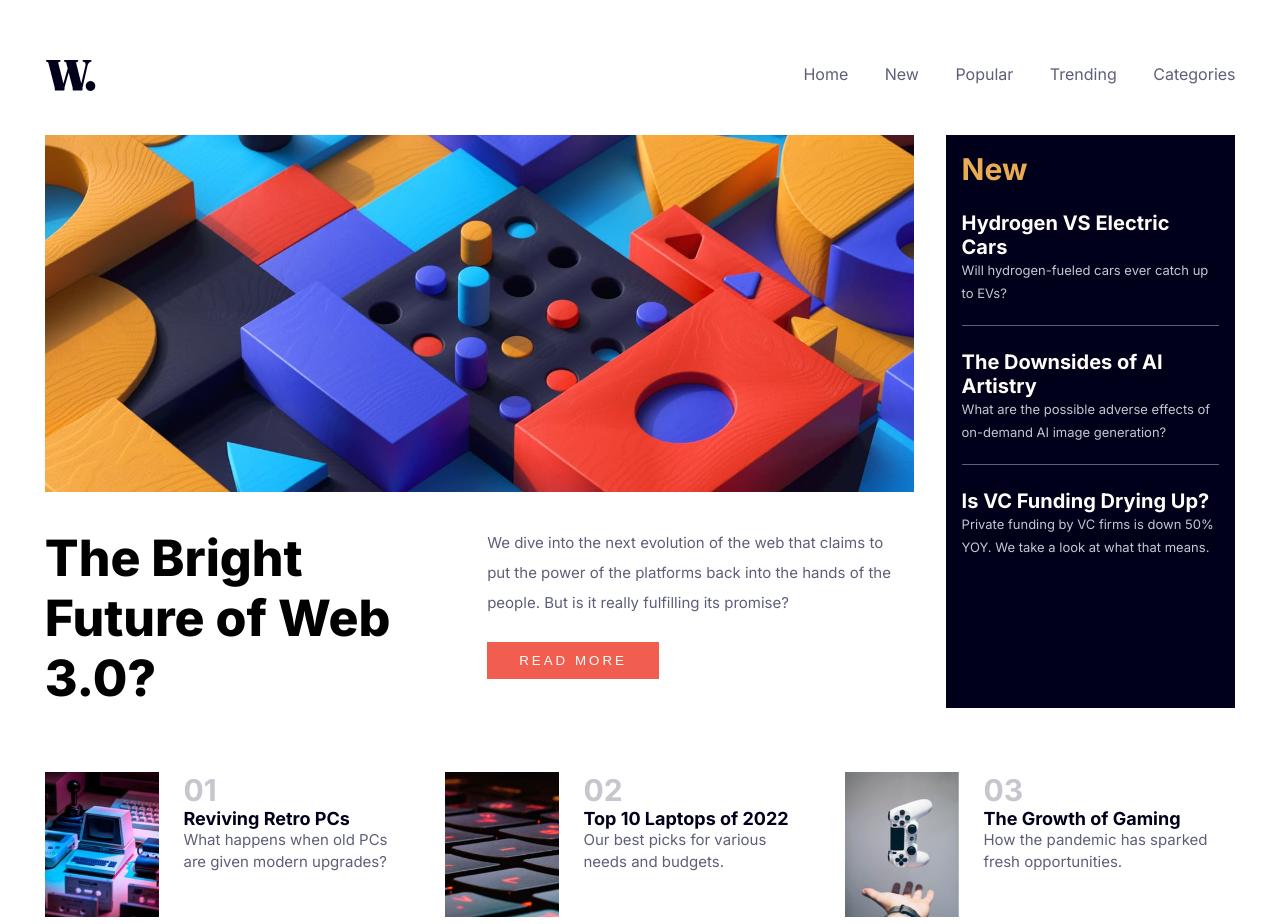
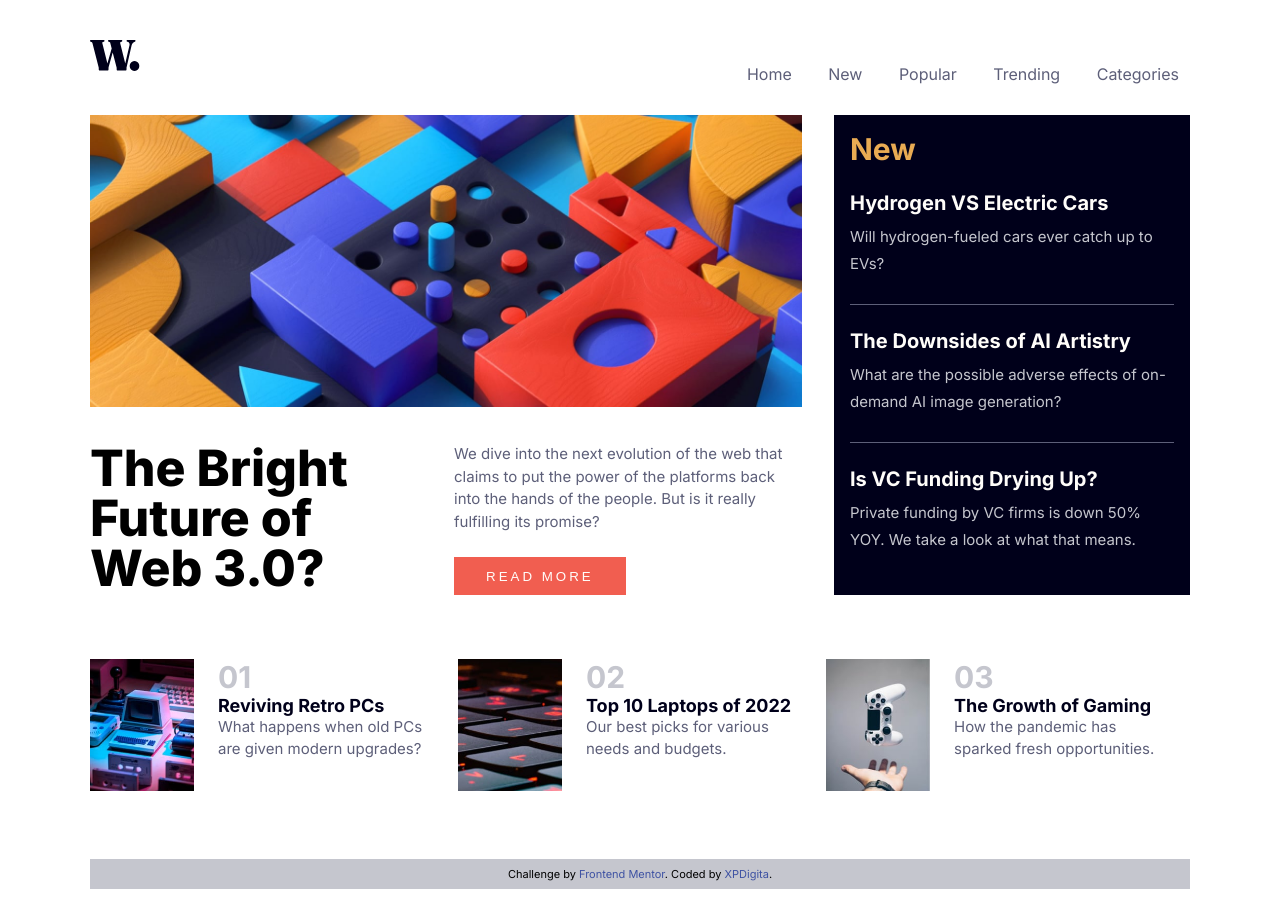
Before and after one commit to Oke2022/news-homepage-main, a plain HTML site: page index.html in a window 1280 px wide. Shown: the top 924 px of the page. After the commit the page ends 889 px from the top, so only its background shows below. Drawn offline with nearby package versions, Linux system fonts and the light colour scheme.

Commit message:
hover state and max-width

```diff
--- a/index.html
+++ b/index.html
@@ -49,9 +49,9 @@
         </div>
 
     </header>
-
-    <img class="company-logo" src="./assets/images/logo.svg" alt="company's logo">
-
+    <div class="company-logo-container">
+        <img class="company-logo" src="./assets/images/logo.svg" alt="company's logo">
+    </div>
 
 
 
--- a/styles.css
+++ b/styles.css
@@ -30,25 +30,15 @@ body {
 
 /* Menu and toogler css */
 
-.nav-container {
-    margin-right: 2.5%;
-}
-
-.container {
-    width: 93%;
-    max-width: 1300px;
-    margin: 0 auto;
-}
-
 header {
-    color: #1f1f1c;
     position: relative;
 }
 
-header::after {
-    content: '';
-    clear: both;
-    display: block;
+.nav-container {
+    /* margin-right: 2.5%; */
+    width: 93%;
+    max-width: 1100px;
+    margin: 0 auto;
 }
 
 .site-nav {
@@ -95,7 +85,7 @@ header::after {
 
 .site-nav a:hover,
 .site-nav a:focus {
-    color: var(--nuetral-clr-Very-dark-blue);
+    color: var(--primary-color-red);
 }
 
 .menu-toggle {
@@ -183,7 +173,7 @@ header::after {
     }
     .site-nav a:hover,
     .site-nav a:focus {
-        background: transparent;
+        color: var(--primary-color-red);
     }
     .site-nav--icon {
         display: none;
@@ -193,9 +183,16 @@ header::after {
 
 /* company logo....... */
 
+.company-logo-container,
+.container,
+section {
+    width: 93%;
+    max-width: 1100px;
+    margin: 0 auto;
+}
+
 .company-logo {
     position: relative;
-    left: 3.6%;
     margin: 2.5rem 0 2.5rem;
     width: 50px;
 }
@@ -207,12 +204,13 @@ h1 {
     font-size: 50px;
     font-weight: 800;
     padding-left: 0 !important;
+    line-height: 1;
 }
 
 p {
     font-size: var(--font-size-paragraph);
     color: var(--nuetral-clr-Dark-grayish-blue);
-    line-height: 2;
+    line-height: 1.5;
 }
 
 img {
@@ -227,6 +225,12 @@ button {
     letter-spacing: 3px;
     border: none;
     margin-top: 1.5rem;
+    cursor: pointer;
+}
+
+button:hover,
+button:focus {
+    background: var(--nuetral-clr-Very-dark-blue);
 }
 
 aside {
@@ -251,14 +255,17 @@ aside {
     color: var(--nuetral-clr-Off-white);
     font-size: 20px;
     font-weight: 600;
+    cursor: pointer;
+}
+
+.aside-div>h3:hover {
+    color: var(--primary-color-orange);
 }
 
 .aside-div>p {
-    font-size: 13px;
-}
-
-section {
-    margin: 5rem 0;
+    font-size: 15px;
+    line-height: 2;
+    padding: .5rem 0;
 }
 
 .heading {
@@ -276,7 +283,7 @@ section {
 @media(min-width: 912px) {
     .container {
         display: grid;
-        grid-template-columns: 3fr 1fr;
+        grid-template-columns: 2fr 1fr;
         gap: 2rem;
     }
 }
@@ -301,15 +308,13 @@ section {
 section {
     display: grid;
     gap: 2rem;
-    width: 93%;
-    max-width: 1300px;
     margin: 4rem auto;
 }
 
 @media(min-width: 500px) {
     section {
         display: grid;
-        grid-template-columns: repeat(auto-fit, minmax(20rem, 23rem));
+        grid-template-columns: repeat(auto-fit, minmax(18rem, 21rem));
     }
 }
 
@@ -329,6 +334,11 @@ section {
     font-size: 18px;
     font-weight: 600;
     color: var(--nuetral-clr-Very-dark-blue);
+    cursor: pointer;
+}
+
+.services>h3:hover {
+    color: var(--primary-color-red);
 }
 
 .services>p {
@@ -337,6 +347,9 @@ section {
 }
 
 .attribution {
+    width: 100%;
+    max-width: 1100px;
+    margin: auto;
     background-color: var(--nuetral-clr-grayish-blue);
     padding: .5rem 0;
     font-size: 11px;
```
Also changed, not shown: 2 other files.
